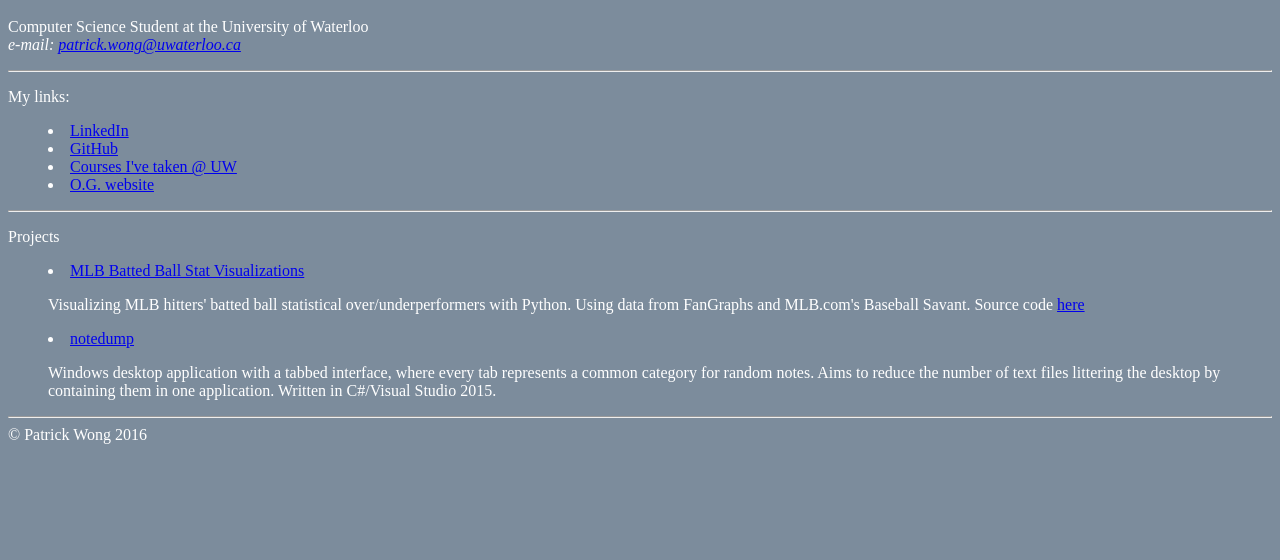
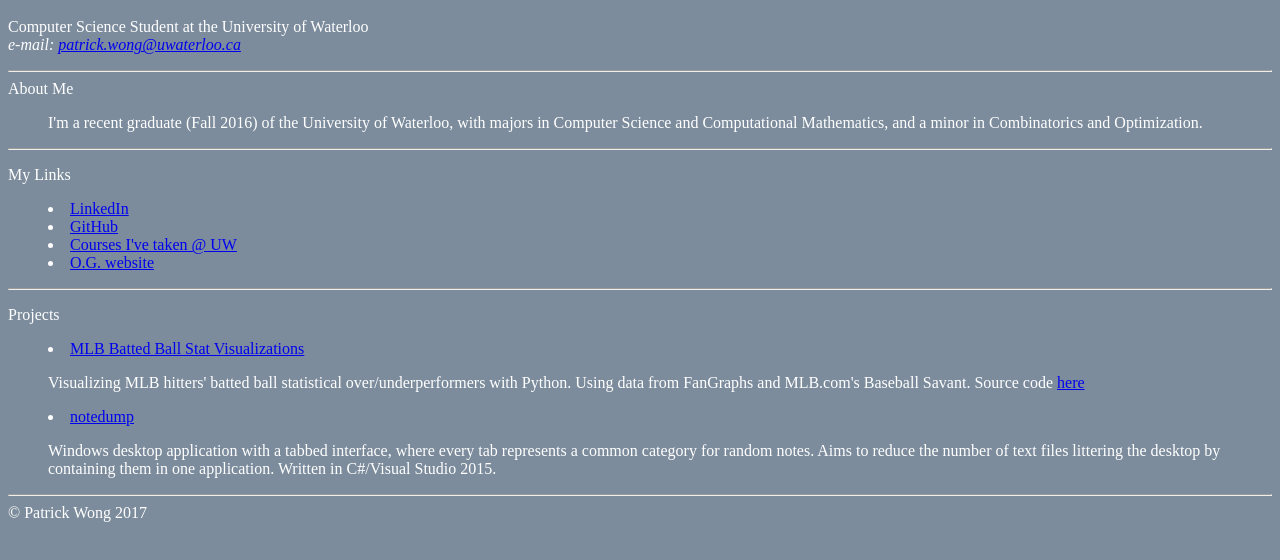
Before and after one commit to patwong/patwong.github.io, a plain HTML site: page index.html in a window 1280 px wide. Shown: the part 48-608 px from the top of the page. Drawn offline with Linux system fonts and the light colour scheme.

Commit message:
current year

```diff
--- a/index.html
+++ b/index.html
@@ -1,21 +1,33 @@
-<html><head>
+<html>
+	<head>
 	<meta http-equiv="content-type" content="text/html; charset=UTF-8">
 	<title>Patrick's Webpage?????</title>
 	<link rel='shortcut icon' href='uwaterloo.png' type='image/x-icon'/ >
-</head><body>
+	</head>
+	<body>
+
 	<style type="text/css">
 		body {color: white; background: #7c8c9c;}
 		div {text-align: center; font-size: 1000%;}
 	</style>
-</p><h1>Patrick Wong</h1>
+
+	</p>
+	<h1>Patrick Wong</h1>
 	Computer Science Student at the University of Waterloo
 	<address>
 	e-mail: <a href="mailto:patrick.wong@uwaterloo.ca">patrick.wong@uwaterloo.ca</a><br>
 	</address>
 	<p>
 	</p><hr>
+	About Me
+	<p><menu>
+	I'm a recent graduate (Fall 2016) of the University of Waterloo, with majors in Computer Science and Computational Mathematics, and a minor in Combinatorics and Optimization.
+
+	</menu>
+	</p>
+	<hr>
 	<p>
-My links:
+	My Links
 	</p><menu>
 	<li><a href="https://ca.linkedin.com/in/patricknwong">LinkedIn</a></li>
 	<li><a href="https://github.com/patwong">GitHub</a></li>
@@ -38,5 +50,6 @@ Projects
 
 	</menu>
 	<hr>
-<span>&copy; Patrick Wong 2016</span>
-</body></html>
+	<span>&copy; Patrick Wong 2017</span>
+	</body>
+</html>
```
Also changed, not shown: bb_project_page.html (+1 -1 lines), courses.html (+7 -2 lines). Lines whose indentation alone changed are shown as unchanged.
